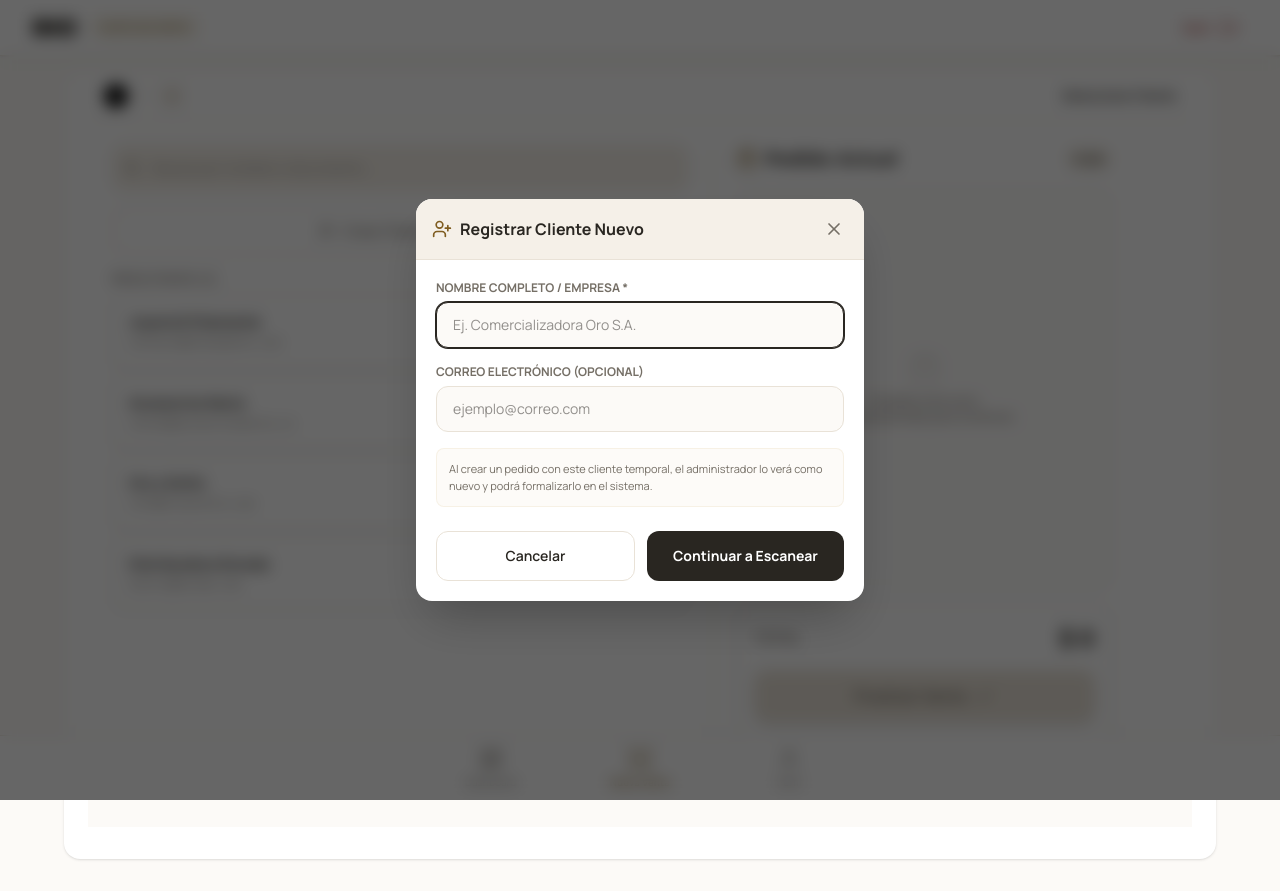
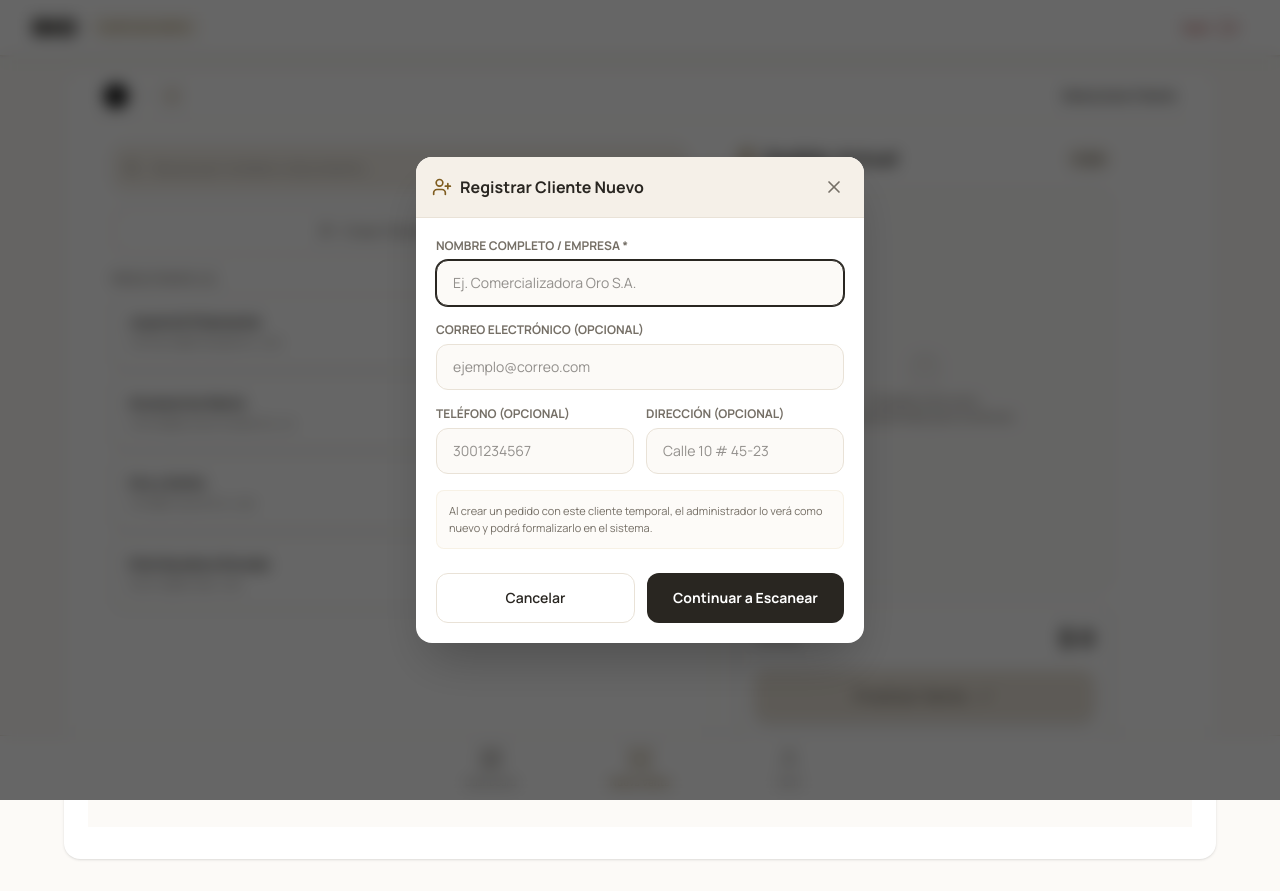
Before and after one commit to 2001mapa/rio_laminado_demo, a Next.js app: page /vendedor/nueva-venta in a window 1280 px wide. Both pictures are taken after a click on the button "Crear Cliente Rápido". Built offline with nearby package versions, Linux system fonts and the light colour scheme.

Commit message:
✨ Feat: Añadir campos opcionales de teléfono y dirección en la creación rápida de cliente

```diff
--- a/src/app/vendedor/nueva-venta/page.tsx
+++ b/src/app/vendedor/nueva-venta/page.tsx
@@ -27,6 +27,8 @@ export default function NuevaVentaPage() {
   const [showNewCustomerModal, setShowNewCustomerModal] = useState(false);
   const [newCustomerName, setNewCustomerName] = useState("");
   const [newCustomerEmail, setNewCustomerEmail] = useState("");
+  const [newCustomerPhone, setNewCustomerPhone] = useState("");
+  const [newCustomerAddress, setNewCustomerAddress] = useState("");
 
   const scannerRef = useRef<Html5Qrcode | null>(null);
   const scannerRegionId = "qr-reader";
@@ -161,8 +163,8 @@ export default function NuevaVentaPage() {
       discount: 0,
       showDiscount: false,
       status: 'active',
-      phone: 'No especificado',
-      address: 'No especificada',
+      phone: newCustomerPhone.trim() || 'No especificado',
+      address: newCustomerAddress.trim() || 'No especificada',
     };
 
     addCustomer(newCustomer);
@@ -173,6 +175,8 @@ export default function NuevaVentaPage() {
     setShowNewCustomerModal(false);
     setNewCustomerName("");
     setNewCustomerEmail("");
+    setNewCustomerPhone("");
+    setNewCustomerAddress("");
     setStep(2);
   };
 
@@ -465,6 +469,28 @@ export default function NuevaVentaPage() {
                   placeholder="ejemplo@correo.com"
                 />
               </div>
+              <div className="grid grid-cols-2 gap-3">
+                <div>
+                  <label className="block text-xs font-bold text-rio-muted uppercase mb-1.5">Teléfono (Opcional)</label>
+                  <input
+                    type="tel"
+                    value={newCustomerPhone}
+                    onChange={(e) => setNewCustomerPhone(e.target.value)}
+                    className="w-full px-4 py-3 rounded-xl border border-rio-border bg-rio-background text-sm focus:outline-none focus:ring-1 focus:ring-rio-ink focus:border-rio-ink"
+                    placeholder="3001234567"
+                  />
+                </div>
+                <div>
+                  <label className="block text-xs font-bold text-rio-muted uppercase mb-1.5">Dirección (Opcional)</label>
+                  <input
+                    type="text"
+                    value={newCustomerAddress}
+                    onChange={(e) => setNewCustomerAddress(e.target.value)}
+                    className="w-full px-4 py-3 rounded-xl border border-rio-border bg-rio-background text-sm focus:outline-none focus:ring-1 focus:ring-rio-ink focus:border-rio-ink"
+                    placeholder="Calle 10 # 45-23"
+                  />
+                </div>
+              </div>
               <p className="text-[11px] text-rio-muted mt-4 bg-rio-gold-light/10 p-3 rounded-lg border border-rio-gold-light/30">
                 Al crear un pedido con este cliente temporal, el administrador lo verá como nuevo y podrá formalizarlo en el sistema.
               </p>
```
